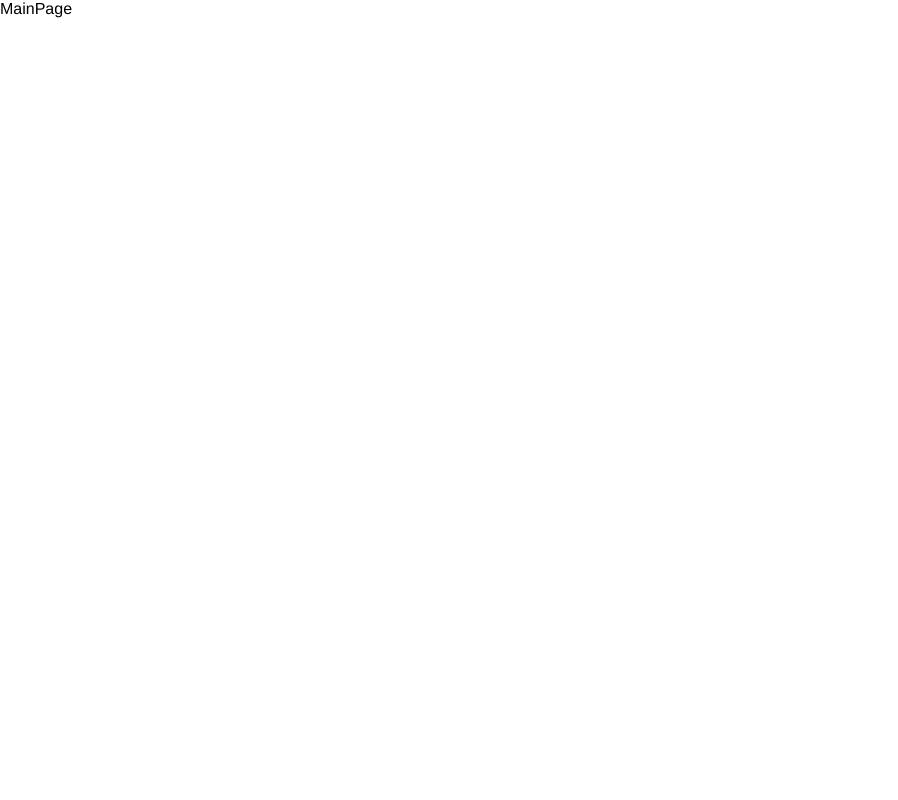
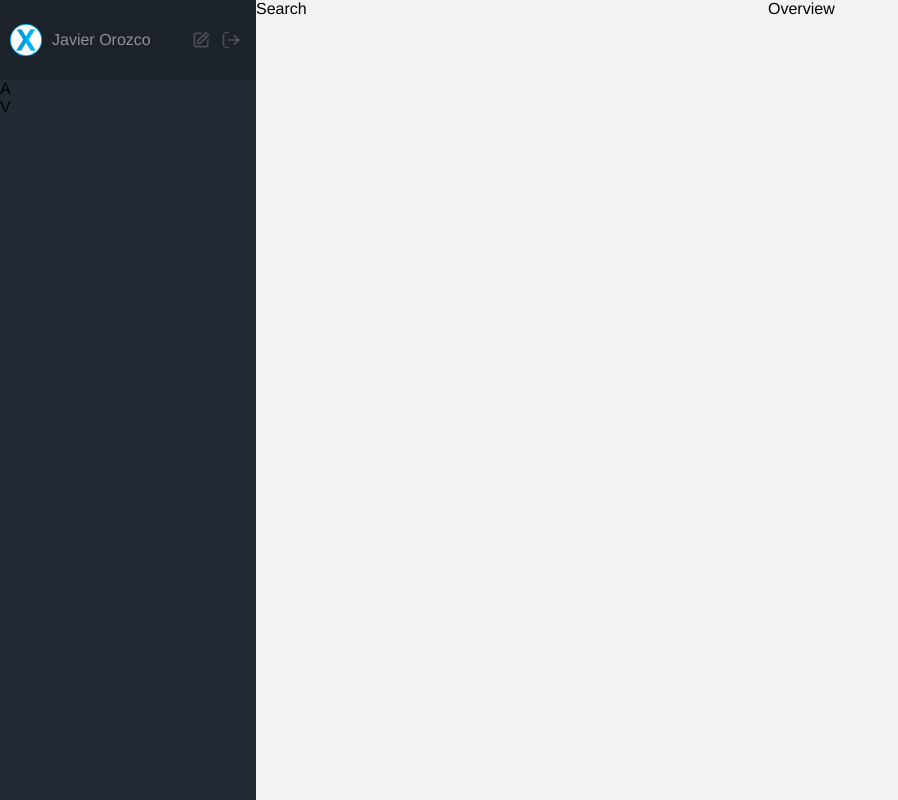
Before and after one commit to javierorozco2/examx, a React (Vite) app: page / in a window 1280 px wide. Shown: the whole page, without its empty margins (0-898 px from the left). Built offline with nearby package versions, Linux system fonts and the light colour scheme.

Commit message:
routes connect & main sidebar design

```diff
--- a/package.json
+++ b/package.json
@@ -11,6 +11,7 @@
   "dependencies": {
     "react": "^18.2.0",
     "react-dom": "^18.2.0",
+    "react-icons": "^4.6.0",
     "react-router-dom": "^6.4.3"
   },
   "devDependencies": {
--- a/src/auth/pages/Login.jsx
+++ b/src/auth/pages/Login.jsx
@@ -1,6 +1,9 @@
 import React, { useState } from 'react'
+import { useNavigate } from 'react-router-dom'
 
 export const Login = () => {
+
+    const navigate = useNavigate()
 
     const [email, setEmail] = useState("")
     const [passwd, setPasswd] = useState("")
@@ -35,8 +38,8 @@ export const Login = () => {
                     />
                 </form>
 
-                <button className='auth-btn' type="submit">Entrar</button>
-                <button className='auth-btn'>Regístrate</button>
+                <button className='auth-btn' type="submit" onClick={ () => navigate("/")}>Entrar</button>
+                <button className='auth-btn' onClick={ () => navigate("/auth/register")}>Regístrate</button>
 
                 <p id='login-d2-forg'>¿Olvidaste tu contraseña? <br /> Haz clic <a href="#">aquí</a></p>
             </div>
--- a/src/auth/pages/Register.jsx
+++ b/src/auth/pages/Register.jsx
@@ -1,6 +1,9 @@
 import React, { useState } from 'react'
+import { useNavigate } from 'react-router-dom'
 
 export const Register = () => {
+
+    const navigate = useNavigate()
 
     const [email, setEmail] = useState("")
     const [passwd, setPasswd] = useState("")
@@ -49,8 +52,8 @@ export const Register = () => {
                     />
                 </form>
 
-                <button className='auth-btn' type="submit">Entrar</button>
-                <button className='auth-btn'>Iniciar sesión</button>
+                <button className='auth-btn' type="submit" onClick={ () => navigate("/")}>Entrar</button>
+                <button className='auth-btn' onClick={ () => navigate("/auth/login")}>Iniciar sesión</button>
 
                 <p id='login-d2-forg'>¿Olvidaste tu contraseña? <br /> Haz clic <a href="#">aquí</a></p>
             </div>
--- /dev/null
+++ b/src/examx/components/Overview.jsx
@@ -0,0 +1,5 @@
+export const Overview = () => {
+    return (
+        <div className="main-ovw">Overview</div>
+    )
+}
--- /dev/null
+++ b/src/examx/components/Search.jsx
@@ -0,0 +1,5 @@
+export const Search = () => {
+    return (
+        <div className="main-search">Search</div>
+    )
+}
--- /dev/null
+++ b/src/examx/components/Sidebar.jsx
@@ -0,0 +1,40 @@
+import { FiLogOut } from "react-icons/fi";
+import { BiEdit } from "react-icons/bi";
+import { Link } from "react-router-dom";
+
+export const Sidebar = () => {
+    return (
+        <div className="main-sb">
+
+            {/* Account options */}
+            <div className="aheader">
+
+                <div className="aheader-account">
+                    <img src="/public/logo.png" alt="" />
+                    <p>Javier Orozco</p>
+                </div>
+
+                <div className="aheader-opt">
+
+                    <BiEdit className="aheader-icons" />
+                    <Link to='/auth/login' className="aheader-linkicons">
+                        <FiLogOut className="aheader-icons" />
+                    </Link>
+
+                </div>
+            </div>
+
+            {/* Body aside */}
+
+            {
+                ['A', 'V'].map(e => (
+                    <div key={e}>
+                        <label />
+                        <p>{e}</p>
+                    </div>
+                ))
+            }
+
+        </div>
+    )
+}
--- /dev/null
+++ b/src/examx/components/index.js
@@ -0,0 +1,3 @@
+export * from './Sidebar'
+export * from './Overview'
+export * from './Search'
--- /dev/null
+++ b/src/examx/css/main-styles.css
@@ -0,0 +1,72 @@
+.main-container{
+    display: flex;
+    height: 100vh;
+    background-color: var(--background-color);
+}
+
+.main-sb{
+    flex: 1;
+    background-color: var(--element-color);
+}
+
+.main-search{
+    flex: 2;
+}
+
+.main-ovw{
+    flex: 2;
+}
+
+/* =======Aside header======== */
+
+.aheader{
+    display: flex;
+    background-color: rgba(0, 0, 0, .2);
+    height: 80px;
+    padding: 10px;
+    box-sizing: border-box;
+    justify-content: space-between;
+    align-items: center;
+}
+
+.aheader-account{
+    display: flex;
+    align-items: center;
+}
+
+.aheader-account img{
+    margin-right: 10px;
+    width: 32px;
+    height: 32px;
+}
+
+.aheader-account p{
+    color: rgba(255, 255, 255, 0.5);
+}
+
+.aheader-opt{
+    display: flex;
+    justify-content: center;
+    align-items: center;
+}
+
+.aheader-linkicons{
+    display: flex;
+    align-items: center;
+}
+
+.aheader-opt .aheader-icons{
+    padding: 5px;
+    color: rgba(255, 255, 255, .2);
+    font-size: 20px;
+    border-radius: 50%;
+    transition: .5s color ease,
+                .5s background-color ease,
+                .5s border-radius ease;
+}
+
+.aheader-opt .aheader-icons:hover{
+    color: var(--blue-color);
+    background-color: rgba(255, 255, 255, 0.2);
+    border-radius: 50%;
+}
--- a/src/examx/pages/MainPage.jsx
+++ b/src/examx/pages/MainPage.jsx
@@ -1,5 +1,16 @@
+import { Sidebar, Overview, Search } from '../components'
+import '../css/main-styles.css'
+
 export const MainPage = () => {
-  return (
-    <div>MainPage</div>
-  )
+    return (
+        <div className='main-container'>
+
+            <Sidebar/>
+
+            <Search/>
+
+            <Overview/>
+
+        </div>
+    )
 }
--- a/src/router/AppRouter.jsx
+++ b/src/router/AppRouter.jsx
@@ -5,8 +5,11 @@ import { ExamxRoutes } from "../examx/routes/ExamxRoutes"
 export const AppRouter = () => {
     return (
         <Routes>
+
+            {/* Apartado auth */}
             <Route path="/auth/*" element={ <AuthRoutes/>}/>
 
+            {/* Menu principal -> acceso solo con cuenta */}
             <Route path="/" element={ <ExamxRoutes/> } />
         </Routes>
     )
--- a/src/styles.css
+++ b/src/styles.css
@@ -1,3 +1,13 @@
+:root{
+    --background-color: #F2F2F2;
+    --element-color: #222A34;
+    --blue-color: #3A89C9;
+    --red-color: #FF4F4F;
+    --orange-color: #FFC000;
+    --green-color: #92D050;
+
+}
+
 *{
     font-family: "Product Sans", "Montserrat", Helvetica, Arial, sans-serif;
     margin: 0;
```
Also changed, not shown: 1 other file (tests, documents, lock files or other folders).
